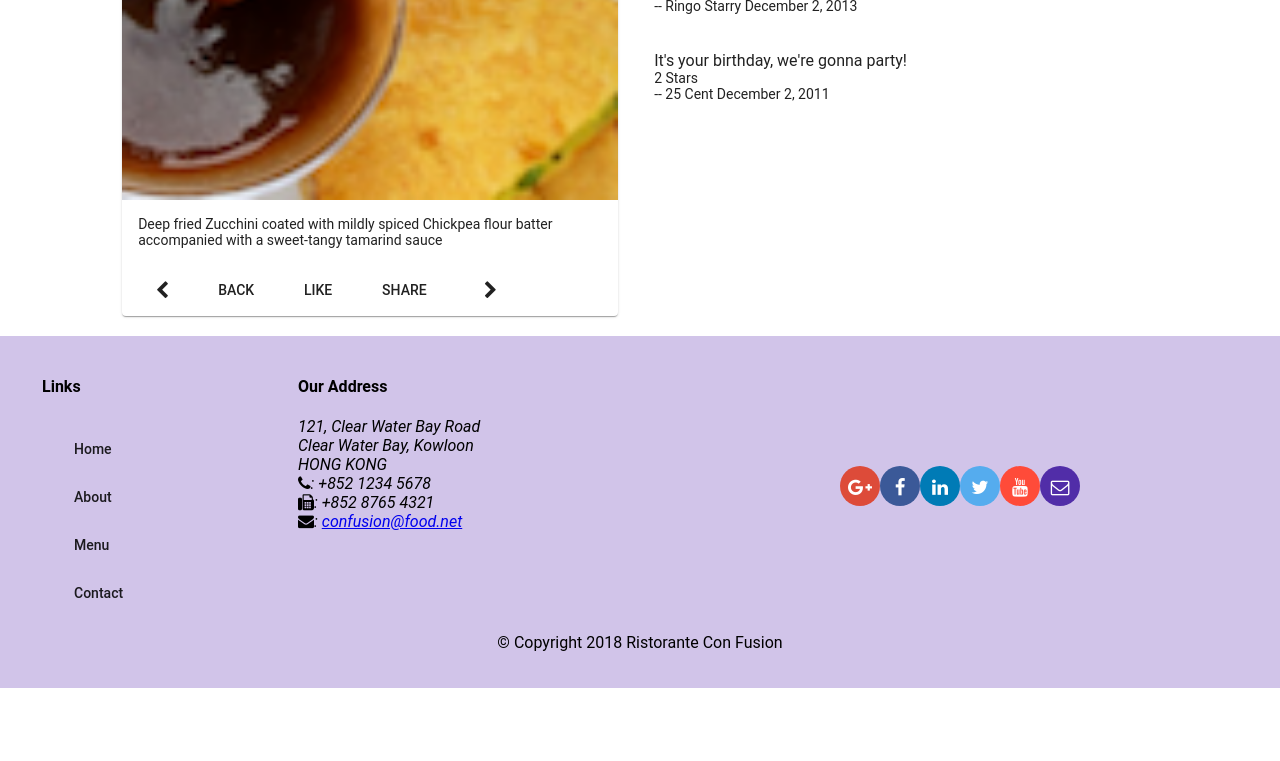
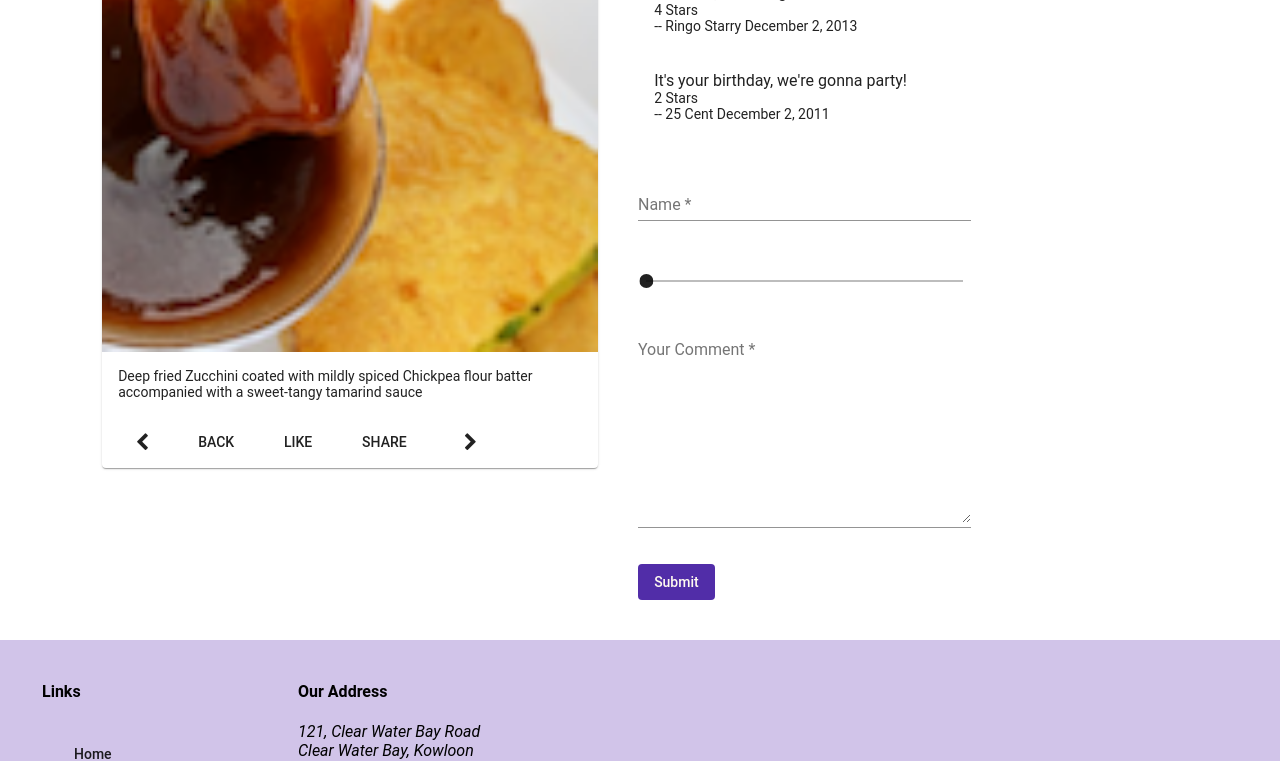
Before and after one commit to ricardo2roa/App_basica_Angular, an Angular app: page /dishdetail/1 in a window 1280 px wide. Shown: the part 746-1507 px from the top of the page. Before the commit the page ends 1434 px from the top, so only its background shows below. Built offline with nearby package versions, Linux system fonts and the light colour scheme.

Commit message:
Se crea formulario para comentarios

```diff
--- a/src/app/app.module.ts
+++ b/src/app/app.module.ts
@@ -22,6 +22,7 @@ import {MatSelectModule} from "@angular/material/select";
 import {MatSlideToggleModule} from "@angular/material/slide-toggle";
 import {MatOptionModule} from "@angular/material/core";
 import {MatProgressSpinnerModule} from "@angular/material/progress-spinner";
+import {MatSliderModule} from "@angular/material/slider";
 //Servicios
 import {DishService} from "./services/dish.service";
 import {PromotionService} from "./services/promotion.service";
@@ -73,7 +74,8 @@ import {AppRoutingModule} from "./app-routing/app-routing.module";
     MatSelectModule,
     MatSlideToggleModule,
     MatOptionModule,
-    MatProgressSpinnerModule
+    MatProgressSpinnerModule,
+    MatSliderModule
   ],
   providers: [
     DishService,
--- a/src/app/dishdetail/dishdetail.component.html
+++ b/src/app/dishdetail/dishdetail.component.html
@@ -30,7 +30,9 @@
         </mat-card-actions>
       </mat-card>
     </div>
-
+    <div class="container"
+     fxLayout="column"
+     fxLayoutGap="20px">
         <div fxflex="40" *ngIf="selectedDish.comments" fxFlexAlign="start">
           <h3 mat-line>Comments</h3>
           <mat-list mat-line>
@@ -46,6 +48,44 @@
         <h3 mat-line>Comments</h3>
         <p matLine>Don't have comments</p>
       </div>
+
+      <div fxflex="40" fxFlexAlign="start" class="full-width">
+        <mat-list mat-line *ngIf="!commentForm.invalid">
+          <mat-list-item>
+            <p matLine>{{commentForm.get('comment').value}}</p>
+            <p matLine>{{commentForm.get('rating').value}} Stars</p>
+            <p matLine>-- {{commentForm.get('author').value}} {{commentForm.get('date').value | date:'MMMM d, y' }}</p>
+          </mat-list-item>
+        </mat-list>
+        <form novalidate [formGroup]="commentForm" (ngSubmit)="onSubmit()" #fform="ngForm">
+          <p>
+            <mat-form-field class="full-width">
+              <input matInput formControlName="author" placeholder="Name" type="text"/>
+                <mat-error *ngIf="formErrors.author">
+                {{formErrors.author}}
+              </mat-error>
+            </mat-form-field>
+          </p>
+          <p>
+            <mat-slider min="0"
+            max="5" step="1" tickInterval="1" thumbLabel="true"
+            value="0" formControlName="rating" class="full-width"></mat-slider>
+          </p>
+          <p>
+            <mat-form-field class="full-width">
+              <textarea matInput formControlName="comment" placeholder="Your Comment" cols="30" rows="10"></textarea>
+              <mat-error *ngIf="formErrors.comment">
+                {{formErrors.comment}}
+              </mat-error>
+            </mat-form-field>
+          </p>
+              <button mat-button
+              type="submit"
+              class="background-primary text-floral-white"
+              [disabled]="commentForm.invalid">Submit</button>
+        </form>
+      </div>
+    </div>
 </div>
 
 <div fxFlex [hidden]="selectedDish">
--- a/src/app/dishdetail/dishdetail.component.scss
+++ b/src/app/dishdetail/dishdetail.component.scss
@@ -1,3 +1,7 @@
 .btnvolver{
  padding-right: 3px;
 }
+
+.full-width{
+  width: 80%;
+}
--- a/src/app/dishdetail/dishdetail.component.ts
+++ b/src/app/dishdetail/dishdetail.component.ts
@@ -1,15 +1,36 @@
-import {Component, Input, OnInit} from '@angular/core';
+import {Component, Input, OnInit, ViewChild} from '@angular/core';
 import {Dish} from "../shared/dish";
 import {ActivatedRoute, Params} from "@angular/router";
 import {DishService} from "../services/dish.service";
 import {Location} from "@angular/common";
 import { switchMap } from 'rxjs/operators';
+import { FormBuilder, FormGroup, Validators} from '@angular/forms';
+import {Comment} from '../shared/comment';
+
+interface formErros{
+  author:string
+  rating:string
+  comment:string
+}
+
+interface validationMessages{
+  author:propertiesMessages
+  rating:propertiesMessages
+  comment:propertiesMessages
+}
+
+interface propertiesMessages{
+  required?: string
+  minlength?: string
+  maxlength?: string
+}
 
 @Component({
   selector: 'app-dishdetail',
   templateUrl: './dishdetail.component.html',
   styleUrls: ['./dishdetail.component.scss']
 })
+
 export class DishdetailComponent implements OnInit {
 
   //@Input() selectedDish: Dish;
@@ -17,10 +38,38 @@ export class DishdetailComponent implements OnInit {
   dishIds: string[];
   prev: string;
   next: string;
+  commentForm: FormGroup;
+  comment:Comment;
+
+  formErrors:formErros = {
+    author:'',
+    rating:'',
+    comment:'',
+  };
+
+  validationMessages:validationMessages={
+    author:{
+      required:'Name is required.',
+      minlength:'Name must be at least 2 characters long.',
+      maxlength:'Name cannot be more than 25 characters long.'
+    },
+    rating:{
+      required:'Rating is required.'
+    },
+    comment:{
+      required:'Comment is required.',
+      minlength:'Comment must be at least 2 characters long.',
+      maxlength:'Comment cannot be more than 120 characters long.'
+    },
+  };
+
+  @ViewChild('fform') commentFormDirective:HTMLFormElement;
 
   constructor(private activateroute:ActivatedRoute,
               private dishservice:DishService,
-              private location:Location) {
+              private location:Location,
+              private fb:FormBuilder) {
+    this.createForm();
   }
 
   ngOnInit(): void {
@@ -29,6 +78,40 @@ export class DishdetailComponent implements OnInit {
     //snapshot -> toma una captura del valor observable
     this.activateroute.params.pipe(switchMap((params: Params) => this.dishservice.getDish(params['id'])))
     .subscribe(dish => {this.selectedDish = dish; this.setPrevNext(dish.id);});
+  }
+
+  createForm(){
+    this.commentForm = this.fb.group({
+      author:['',[Validators.required, Validators.minLength(2), Validators.maxLength(25)]],
+      rating: [0,Validators.required],
+      comment: ['',[Validators.required,Validators.minLength(2), Validators.maxLength(120)]],
+      date: ''
+    });
+
+    this.commentForm.valueChanges
+    .subscribe(data=>{this.onValueChange(data);});
+
+    this.onValueChange();
+  }
+
+  onValueChange(data?:any){
+    if(!this.commentForm) return;
+    const form = this.commentForm;
+    for (const field in this.formErrors){
+      if(this.formErrors.hasOwnProperty(field)){
+        // clear previous error message (if any)
+        this.formErrors[field as keyof formErros] = '';
+        const control = form.get(field);
+        if(control && control.dirty && !control.valid){
+          const messages = this.validationMessages[field as keyof validationMessages];
+          for( const key in control.errors){
+            if(control.errors.hasOwnProperty(key)){
+              this.formErrors[field as keyof formErros] += messages[key as keyof propertiesMessages]+' ';
+            }
+          }
+        }
+      }
+    }
   }
 
   setPrevNext(dishId: string){
@@ -40,4 +123,18 @@ export class DishdetailComponent implements OnInit {
   goBack():void{
     this.location.back();
   }
+
+  onSubmit(){
+    let datetoday = new Date();
+    this.comment = this.commentForm.value;
+    this.comment.date = datetoday.toISOString();
+    this.selectedDish.comments.push(this.comment);
+    this.commentForm.reset({
+      nameOfComment:'',
+      rating: 0,
+      comment: '',
+      date:''
+    });
+    this.commentFormDirective.resetForm();
+  }
 }
```
Lines whose indentation alone changed are shown as unchanged.
